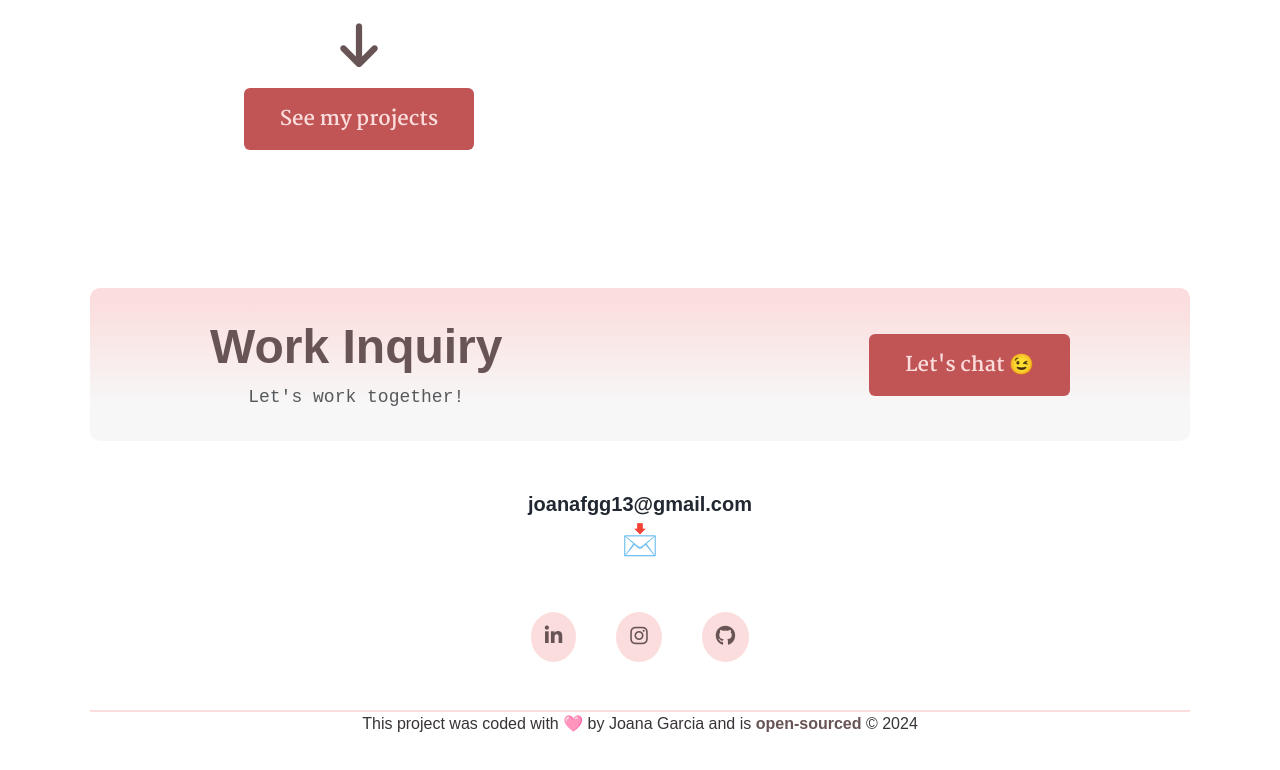
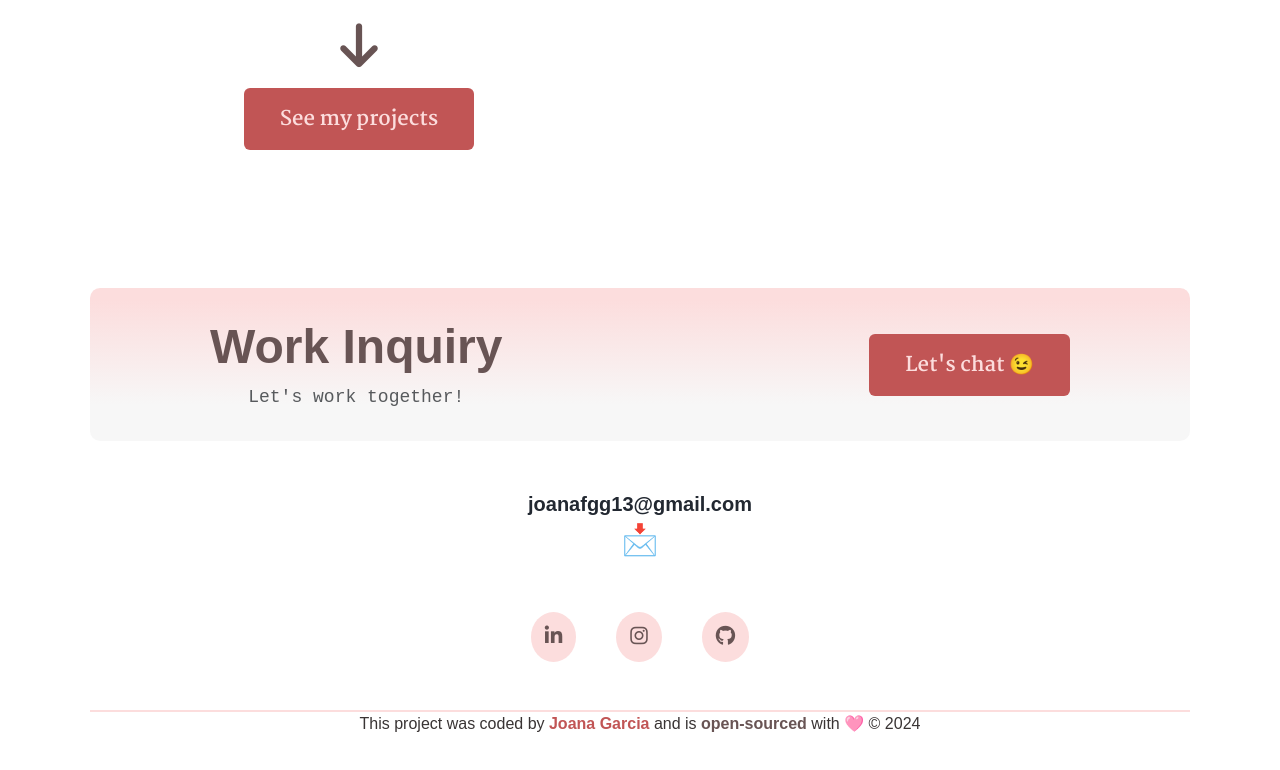
Before and after one commit to Joanafgg/portfolio-project, a plain HTML site: page about.html in a window 1280 px wide. Shown: the part 727-1497 px from the top of the page. Drawn offline with nearby package versions, Linux system fonts and the light colour scheme; a web font is replaced by a local one.

Commit message:
Same footer for all pages

```diff
--- a/about.html
+++ b/about.html
@@ -102,7 +102,7 @@ I have a degree in hotel management and have been working in the field ever sinc
     <i class="fa-brands fa-github"></i>
   </a>
     </div>
-    <p class="text-center mt-5 footer-section"> This project was coded with 🩷 by  Joana Garcia</strong> and is <a href="https://github.com/Joanafgg/portfolio-project" title="See my code" class="email-footer" target="_blank"> <strong>  open-sourced</strong></a> © 2024</p>
+    <p class="text-center mt-5 footer-section">  This project was coded by <a href="about.html" title="See my profile" target="_blank" class="profile-footer"> <strong> Joana Garcia</strong> </a> and is <a href="https://github.com/Joanafgg/portfolio-project" title="See my code" class="email-footer" target="_blank"> <strong> open-sourced </strong></a> with 🩷 © 2024 </p>
       </footer>
     </div>
   </body>
```
Also changed, not shown: contact.html (+1 -1 lines), work.html (+1 -1 lines).
